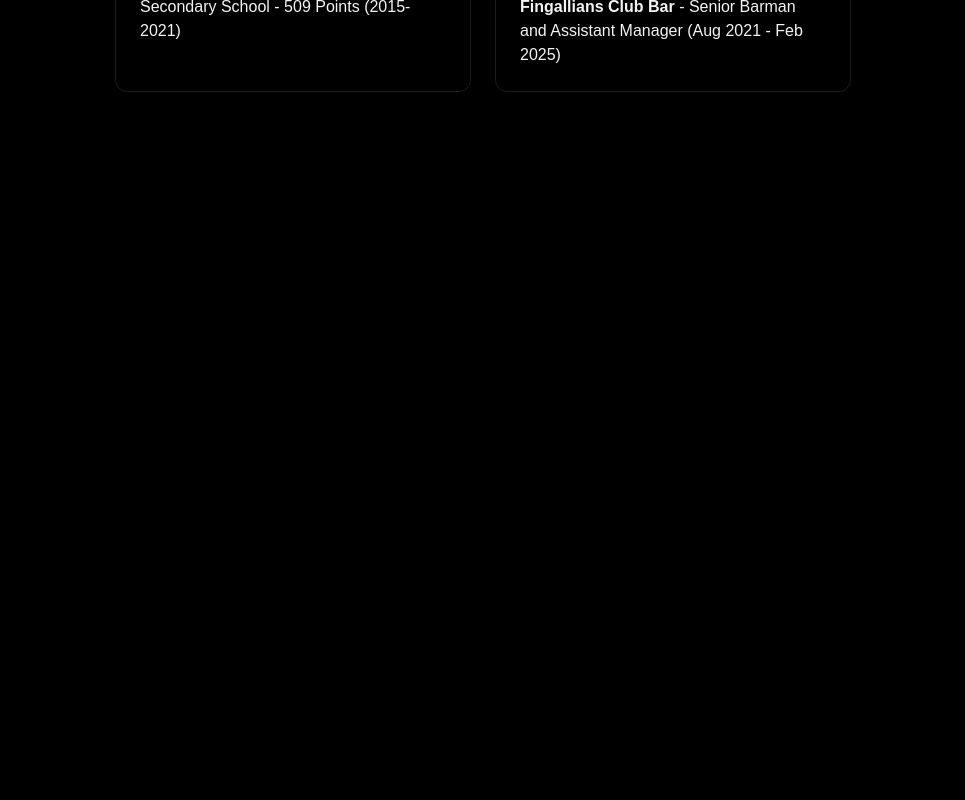
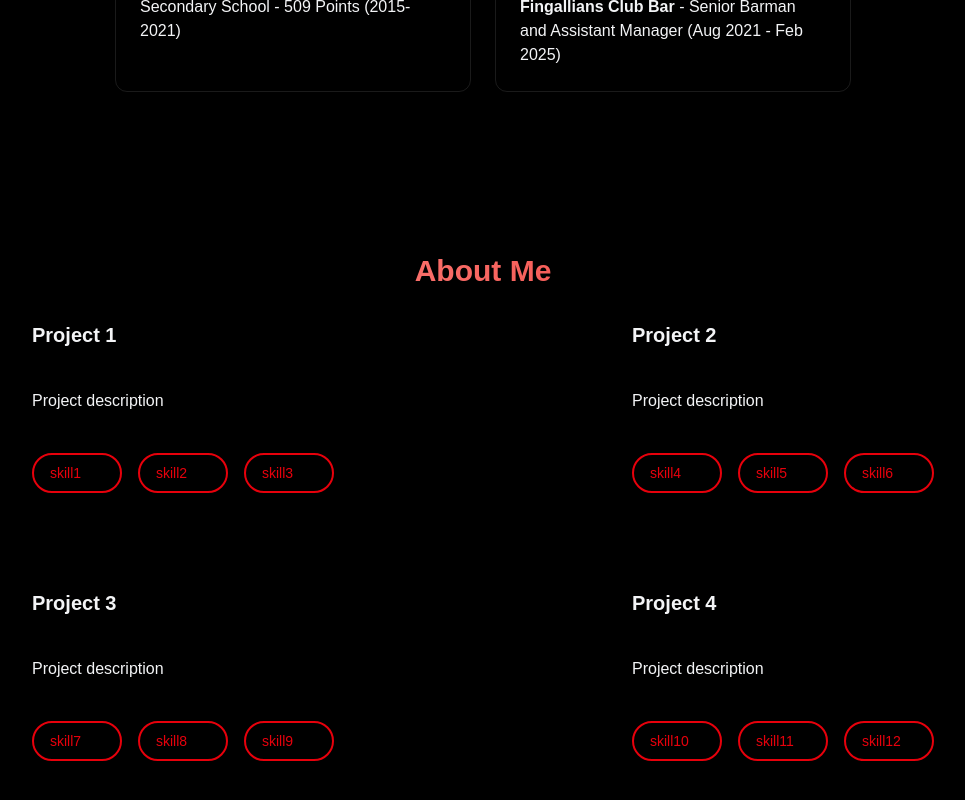
Before and after one commit to foleyd2002/Portfolio, a React (Vite) app: page / in a window 1280 px wide. Shown: the part 1546-2346 px from the top of the page, without its empty margins (157-1122 px from the left). Built offline with nearby package versions, Linux system fonts and the light colour scheme.

Commit message:
added project 1,2,3,4 and skills and sorted positioning on page

```diff
--- a/src/components/sections/Projects.jsx
+++ b/src/components/sections/Projects.jsx
@@ -1,9 +1,87 @@
 export const Projects = () => {
 
     return (
-        <section
-            id="projects" className="min-h-screen flex items-center justify-center py-20">
+        <section id="projects" className="min-h-screen py-20 flex justify-center">
+            <div className="max-w-6xl w-full">
+                <h2 className="text-3xl font-bold mb-8 bg-gradient-to-r from-red-300 to-red-600 bg-clip-text text-transparent leading-tight text-center">
+                    About Me
+                </h2>
 
+                {/* Container for the projects */}
+                <div className="grid grid-cols-1 sm:grid-cols-2 gap-12 justify-items-center">
+                    {/* Project 1 */}
+                    <div className="flex flex-col items-start gap-6">
+                        <h3 className="text-xl font-semibold mb-4">Project 1</h3>
+                        <p className="mb-4">Project description</p>
+                        <div className="flex space-x-4">
+                            {["skill1", "skill2", "skill3"].map((tech, key) => (
+                                <span
+                                    key={key}
+                                    className="bg-transparent border-2 border-red-600 text-red-600 py-2 px-4 min-w-[90px] rounded-full text-sm
+                                    flex justify-start items-center hover:bg-red-600 hover:text-white transition-all"
+                                >
+                                    {tech}
+                                </span>
+                            ))}
+                        </div>
+                        <br></br>
+                    </div>
+
+                    {/* Project 2 */}
+                    <div className="flex flex-col items-start gap-6">
+                        <h3 className="text-xl font-semibold mb-4">Project 2</h3>
+                        <p className="mb-4">Project description</p>
+                        <div className="flex space-x-4">
+                            {["skill4", "skill5", "skill6"].map((tech, key) => (
+                                <span
+                                    key={key}
+                                    className="bg-transparent border-2 border-red-600 text-red-600 py-2 px-4 min-w-[90px] rounded-full text-sm
+                                    flex justify-start items-center hover:bg-red-600 hover:text-white transition-all"
+                                >
+                                    {tech}
+                                </span>
+                            ))}
+                        </div>
+                        <br></br>
+                    </div>
+
+                    {/* Project 3 */}
+                    <div className="flex flex-col items-start gap-6">
+                        <h3 className="text-xl font-semibold mb-4">Project 3</h3>
+                        <p className="mb-4">Project description</p>
+                        <div className="flex space-x-4">
+                            {["skill7", "skill8", "skill9"].map((tech, key) => (
+                                <span
+                                    key={key}
+                                    className="bg-transparent border-2 border-red-600 text-red-600 py-2 px-4 min-w-[90px] rounded-full text-sm
+                                    flex justify-start items-center hover:bg-red-600 hover:text-white transition-all"
+                                >
+                                    {tech}
+                                </span>
+                            ))}
+                        </div>
+                    </div>
+
+                    {/* Project 4 */}
+                    <div className="flex flex-col items-start gap-6">
+                        <h3 className="text-xl font-semibold mb-4">Project 4</h3>
+                        <p className="mb-4">Project description</p>
+                        <div className="flex space-x-4">
+                            {["skill10", "skill11", "skill12"].map((tech, key) => (
+                                <span
+                                    key={key}
+                                    className="bg-transparent border-2 border-red-600 text-red-600 py-2 px-4 min-w-[90px] rounded-full text-sm
+                                    flex justify-start items-center hover:bg-red-600 hover:text-white transition-all"
+                                >
+                                    {tech}
+                                </span>
+                            ))}
+                        </div>
+                    </div>
+                </div>
+            </div>
         </section>
     );
+
+
 };
```
